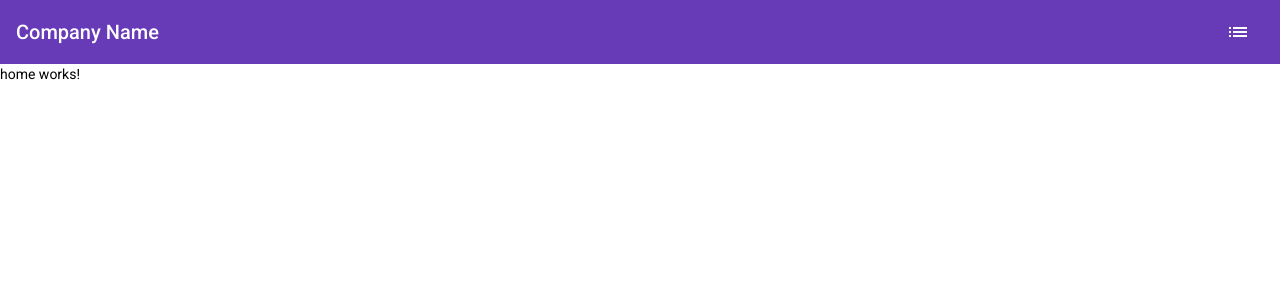
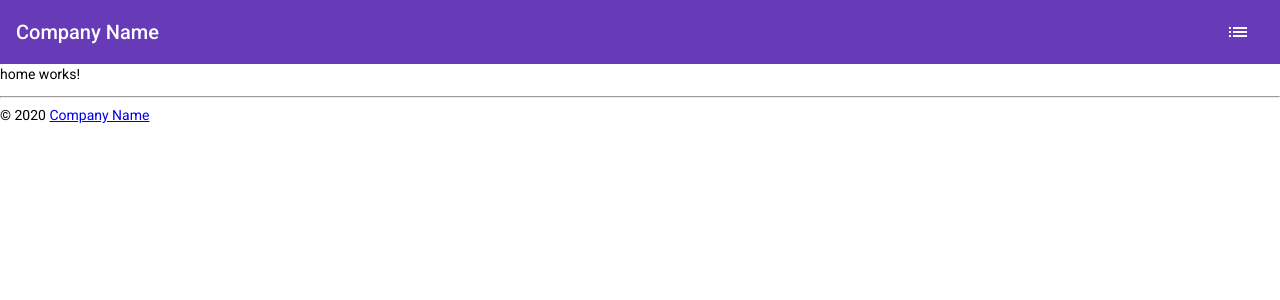
Before and after one commit to CamiKaze/GenericPWA, an Angular app in the folder PWA/: page /home in a window 1280 px wide. Shown: the top 300 px of the page. Built offline with nearby package versions, Linux system fonts and the light colour scheme.

Commit message:
Added footer content

```diff
--- a/PWA/src/app/app.component.html
+++ b/PWA/src/app/app.component.html
@@ -1,2 +1,3 @@
 <header></header>
 <router-outlet></router-outlet>
+<footer></footer>
--- a/PWA/src/app/core/footer/footer.component.html
+++ b/PWA/src/app/core/footer/footer.component.html
@@ -1 +1,28 @@
-<p>footer works!</p>
+
+    <div class="container">
+      <hr>
+      <div class="row align-items-center justify-content-md-between">
+        <div class="col-md-6">
+          <div class="copyright">
+            &copy; {{test | date: 'yyyy'}}
+            <a href="https://www.creative-tim.com?ref=adsa-footer" target="_blank">Company Name</a>
+          </div>
+        </div>
+        <!--<div class="col-md-6">
+          <ul class="nav nav-footer justify-content-end">
+            <li class="nav-item">
+              <a href="https://www.creative-tim.com?ref=adsa-footer" class="nav-link" target="_blank">Company Name</a>
+            </li>
+            <li class="nav-item">
+              <a href="https://www.creative-tim.com/presentation?ref=adsa-footer" class="nav-link" target="_blank">About Us</a>
+            </li>
+            <li class="nav-item">
+              <a href="http://blog.creative-tim.com?ref=adsa-footer" class="nav-link" target="_blank">Blog</a>
+            </li>
+            <li class="nav-item">
+              <a href="https://github.com/creativetimofficial/argon-design-system-angular/blob/master/LICENSE.md" class="nav-link" target="_blank">MIT License</a>
+            </li>
+          </ul>
+        </div>-->
+      </div>
+    </div>
--- a/PWA/src/app/core/footer/footer.component.ts
+++ b/PWA/src/app/core/footer/footer.component.ts
@@ -6,7 +6,7 @@
   styleUrls: ['./footer.component.css']
 })
 export class FooterComponent implements OnInit {
-
+  test : Date = new Date();
   constructor() { }
 
   ngOnInit(): void {
```
